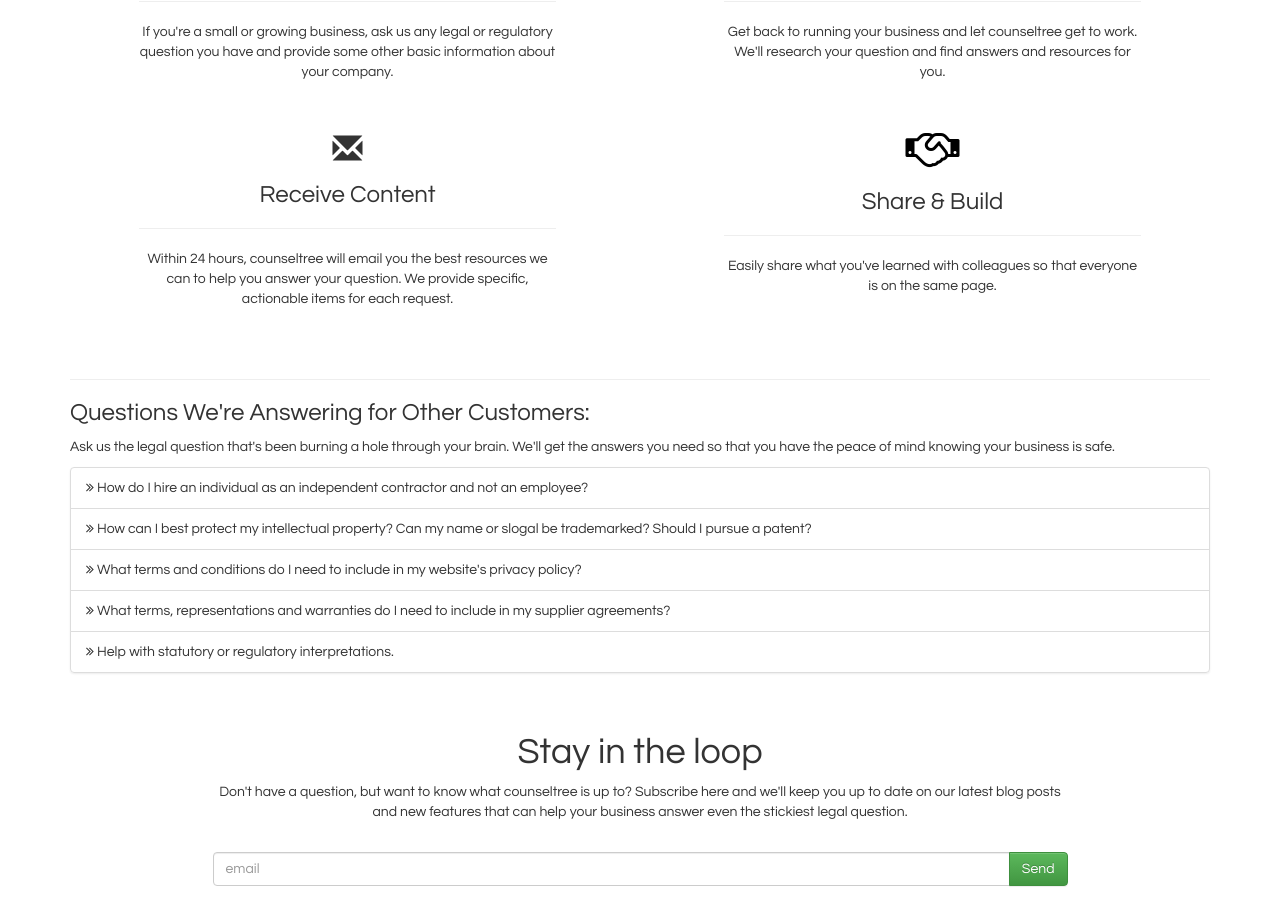
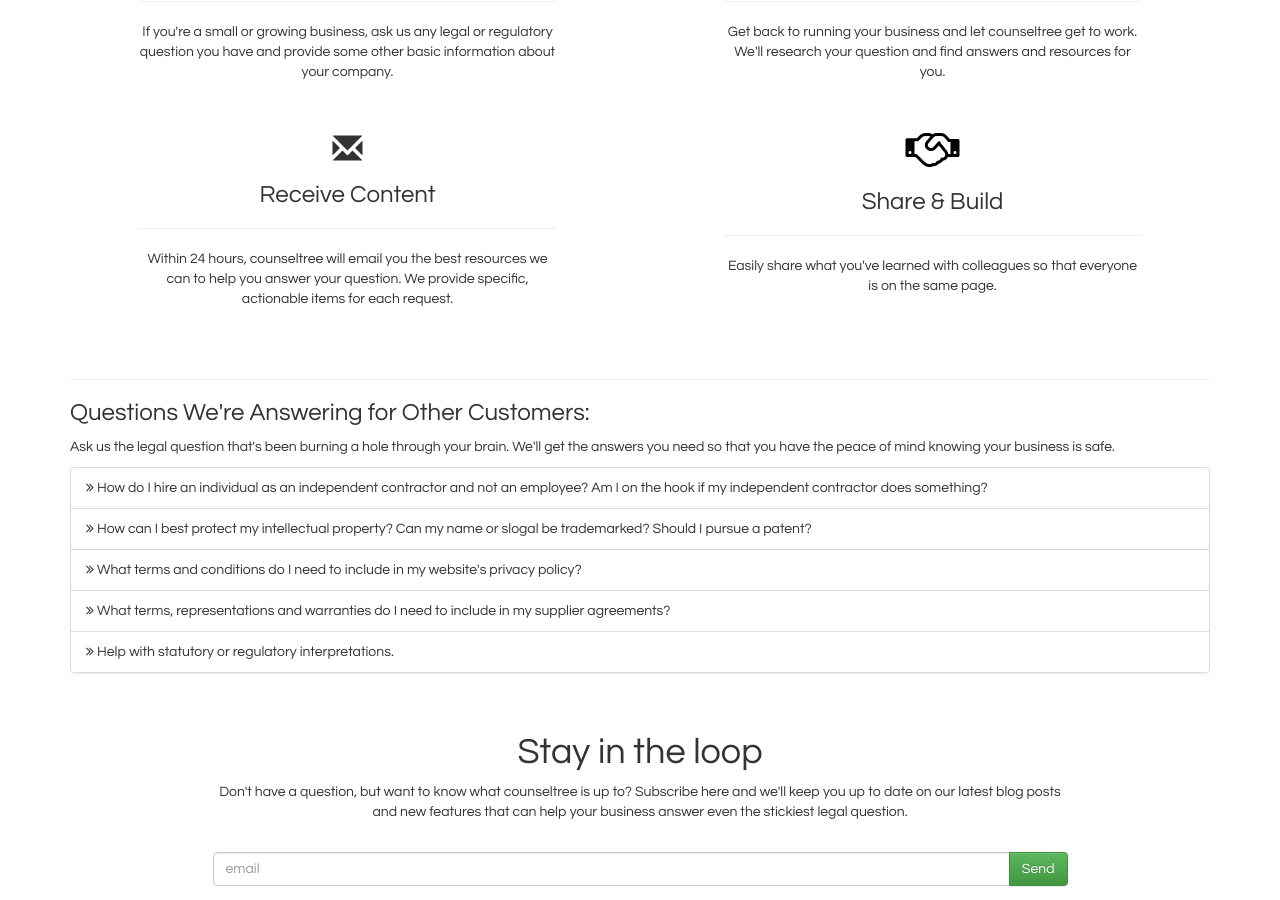
Before and after one commit to counseltree/counseltree.github.io, a Jekyll site: the page built from index.html, in a window 1280 px wide and 900 px high, scrolled down 839 px. Built offline with Jekyll 4.4.1, drawn with Linux system fonts in a browser that asks for light colours; nearby versions of some CDN libraries.

Commit message:
local init

```diff
--- a/index.html
+++ b/index.html
@@ -128,7 +128,7 @@
         <h3>Questions We're Answering for Other Customers:</h3>
         <p>Ask us the legal question that's been burning a hole through your brain. We'll get the answers you need so that you have the peace of mind knowing your business is safe.</p>
         <ul class="list-group">
-            <li class="list-group-item"><i class="fa fa-angle-double-right" aria-hidden="true"></i> How do I hire an individual as an independent contractor and not an employee?</li>
+            <li class="list-group-item"><i class="fa fa-angle-double-right" aria-hidden="true"></i> How do I hire an individual as an independent contractor and not an employee? Am I on the hook if my independent contractor does something?</li>
             <li class="list-group-item"><i class="fa fa-angle-double-right" aria-hidden="true"></i> How can I best protect my intellectual property? Can my name or slogal be trademarked? Should I pursue a patent?</li>
             <li class="list-group-item"><i class="fa fa-angle-double-right" aria-hidden="true"></i> What terms and conditions do I need to include in my website's privacy policy?</li>
             <li class="list-group-item"><i class="fa fa-angle-double-right" aria-hidden="true"></i> What terms, representations and warranties do I need to include in my supplier agreements?</li>
```
